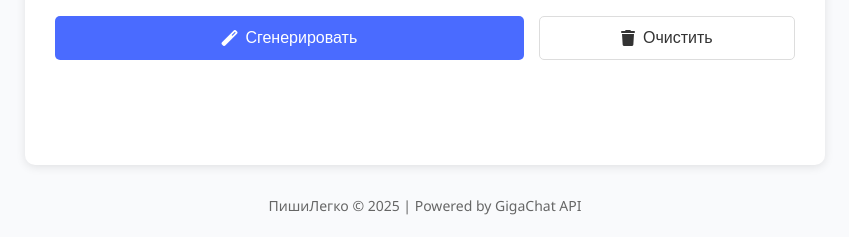
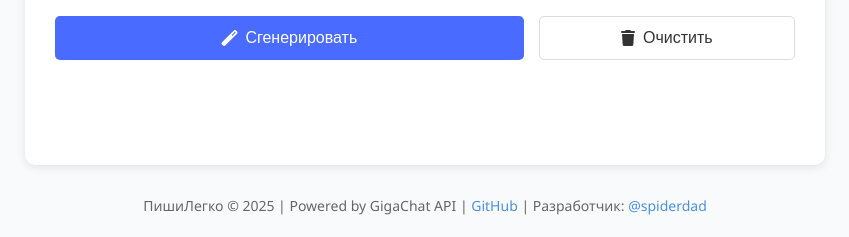
Before and after one commit to Spider-Dad/writemate, a Flask app: page / in a window 1280 px wide. Shown: the part 749-986 px from the top of the page, without its empty margins (215-1064 px from the left). Run offline with Flask 3, Linux system fonts and the light colour scheme.

Commit message:
Улучшение футера: добавление ссылок на GitHub и разработчика

```diff
--- a/static/css/styles.css
+++ b/static/css/styles.css
@@ -312,6 +312,17 @@ footer {
     font-size: 14px;
 }
 
+footer a {
+    color: #4a90e2;
+    text-decoration: none;
+    transition: color 0.3s ease;
+}
+
+footer a:hover {
+    color: #2a6fc9;
+    text-decoration: underline;
+}
+
 /* Адаптивность */
 @media (max-width: 768px) {
     .container {
--- a/templates/index.html
+++ b/templates/index.html
@@ -105,7 +105,7 @@
     </div>
 
     <footer>
-        <p>ПишиЛегко &copy; 2025 | Powered by GigaChat API</p>
+        <p>ПишиЛегко &copy; 2025 | Powered by GigaChat API | <a href="https://github.com/Spider-Dad/writemate" target="_blank">GitHub</a> | Разработчик: <a href="https://t.me/spiderdad" target="_blank">@spiderdad</a></p>
     </footer>
 
     <script src="{{ url_for('static', filename='js/app.js') }}"></script>
```
Also changed, not shown: README.md.
